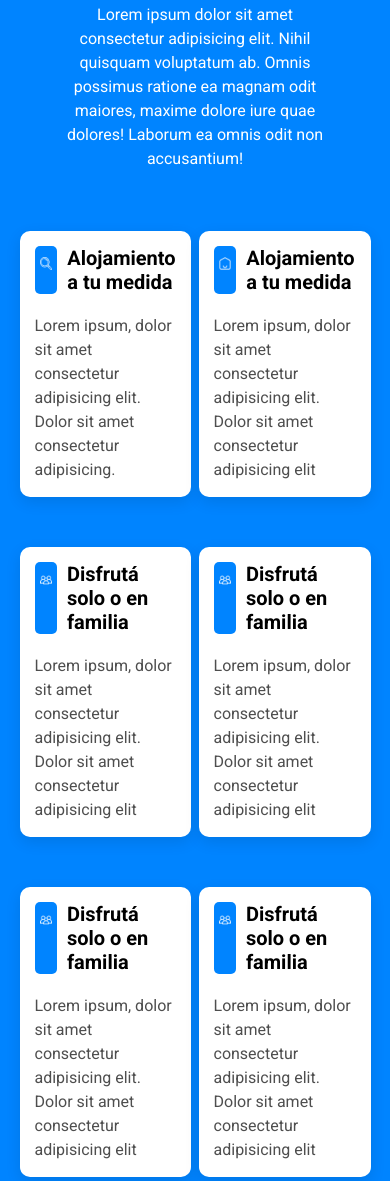
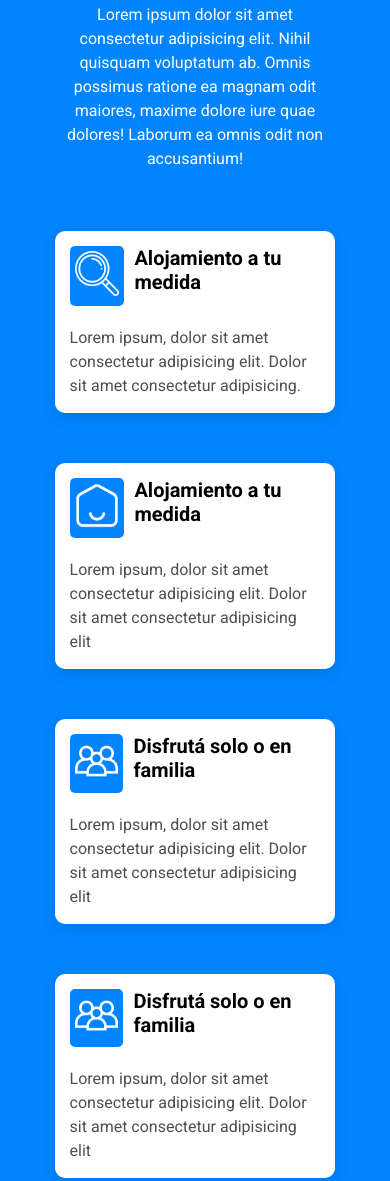
Before and after one commit to joaquinzxy/myhome-website, a plain HTML site: page index.html in a window 390 px wide. Shown: the part 2133-3314 px from the top of the page. Drawn offline with Linux system fonts and the light colour scheme.

Commit message:
Update style.css

```diff
--- a/css/style.css
+++ b/css/style.css
@@ -457,4 +457,13 @@ section.latest-section>.button-container{
         background-position: 10px 100%; /* Center the image */
         background-size: cover;
     }
+
+    section.how-it-works-section .icons-display {
+        flex-direction: column;
+        align-items: center;
+    }
+
+    section.how-it-works-section .icons-display .icon-showcase{
+        width: 80%;
+    }
 }
```
